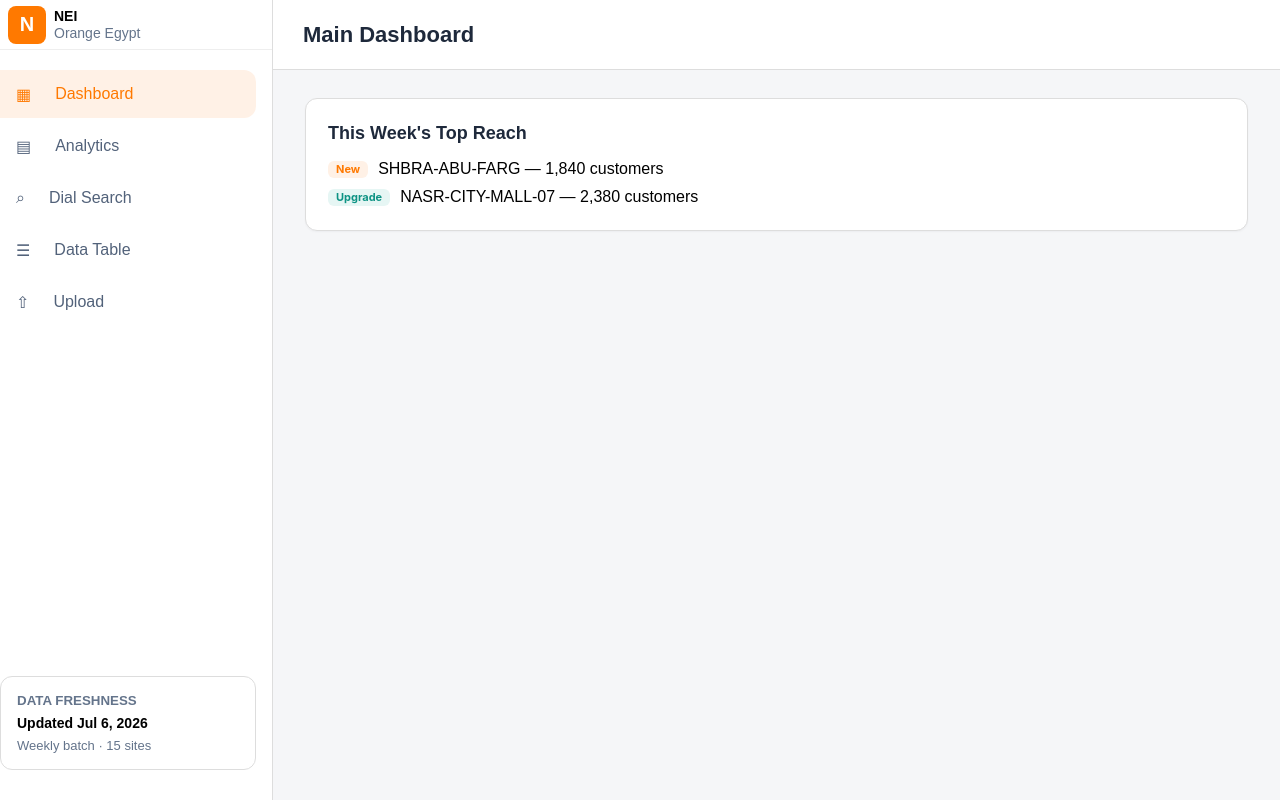
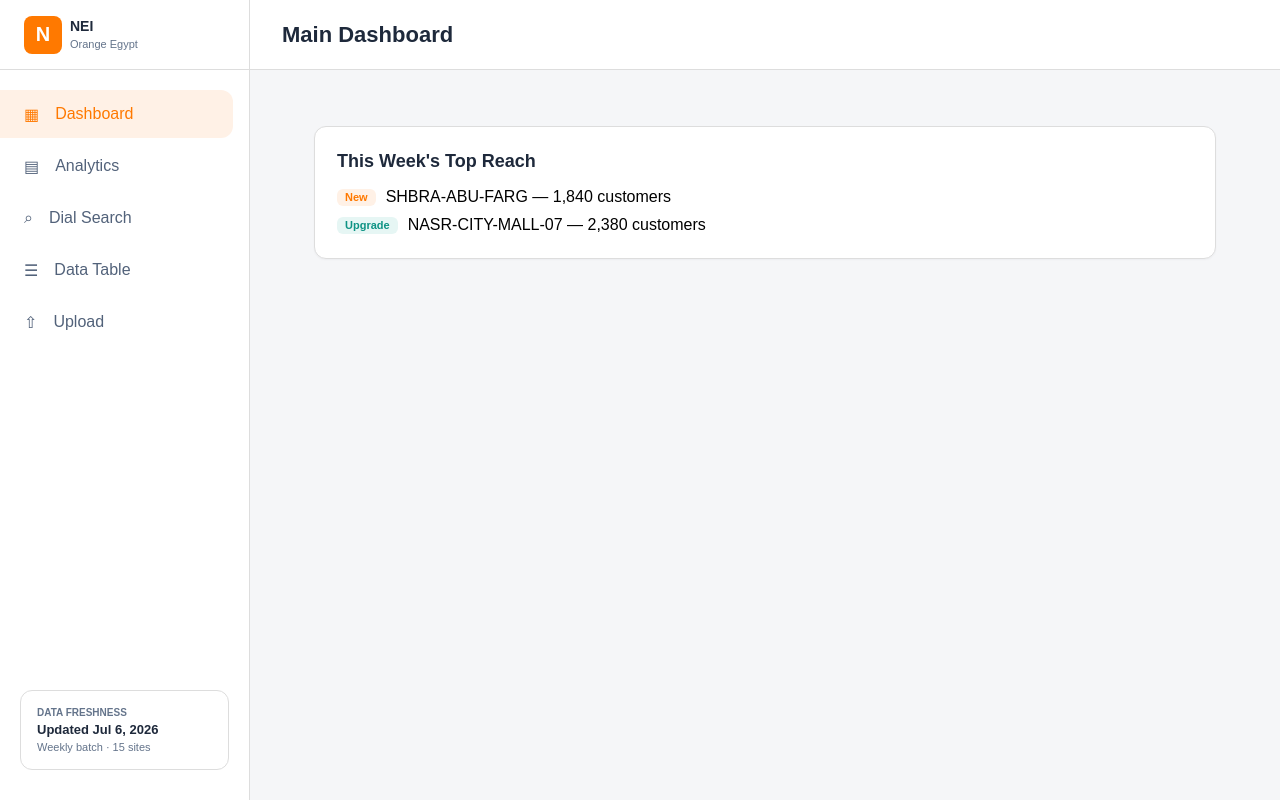
Before and after one commit to ahmedehab2006/orange-frontend, a React (Vite) app: page / in a window 1280 px wide. Built offline with nearby package versions, Linux system fonts and the light colour scheme.

Commit message:
Update components and styling

```diff
--- a/src/App.css
+++ b/src/App.css
@@ -1,10 +1,16 @@
+/* ================== المتغيرات الثابتة ================== */
+:root {
+  --sidebar-width: 250px;
+}
+
+/* ================== الهيكل الخارجي ================== */
 .app-layout {
   display: flex;
   min-height: 100vh;
+  background: var(--color-bg);
 }
 
-/* Sidebar */
-
+/* ================== القائمة الجانبية (Sidebar) ================== */
 .sidebar {
   width: var(--sidebar-width);
   height: 100vh;
@@ -13,17 +19,19 @@
   position: fixed;
   left: 0;
   top: 0;
+  z-index: 100;
+  /* لضمان ظهور القائمة فوق المحتوى */
   display: flex;
   flex-direction: column;
 }
 
 .logo {
-  height: 50px;
+  height: 70px;
   display: flex;
   align-items: center;
   gap: var(--space-sm);
-  padding: 0 var(--space-sm);
-  border-bottom: 1px solid #eee;
+  padding: 0 24px;
+  border-bottom: 1px solid var(--color-border);
 }
 
 .logo-icon {
@@ -41,15 +49,16 @@
 
 .logo h3 {
   font-size: var(--text-base);
+  color: var(--color-text-dark);
+  margin: 0;
 }
 
 .logo span {
   color: var(--color-text-muted);
-  font-size: var(--text-base);
+  font-size: var(--text-xs);
 }
 
-/* Navigation */
-
+/* عناصر القائمة الجانبية */
 .sidebar-nav {
   margin-top: var(--space-md);
 }
@@ -57,13 +66,15 @@
 .sidebar-nav a {
   height: 48px;
   margin: var(--space-xs) var(--space-md) var(--space-xs) 0;
-  padding: 0 var(--space-md);
+  padding: 0 24px;
   display: flex;
   align-items: center;
-  gap: var(--space-lg);
+  gap: var(--space-md);
   text-decoration: none;
   color: var(--color-nav-text);
   border-radius: 0 var(--radius-lg) var(--radius-lg) 0;
+  font-weight: 500;
+  transition: all 0.2s ease;
 }
 
 .sidebar-nav a.active {
@@ -71,59 +82,76 @@
   color: var(--color-orange);
 }
 
-.sidebar-nav a:hover {
-  background: var(--color-orange-bg-light);
+.sidebar-nav a:hover:not(.active) {
+  background: var(--color-grey-bg);
 }
 
-/* Data freshness */
-
+/* كارت الإحصائيات أسفل القائمة */
 .data-freshness {
   margin-top: auto;
   margin-bottom: 30px;
   padding: var(--space-md);
   border: 1px solid var(--color-border);
   border-radius: var(--radius-lg);
-  margin-left: 0;
-  margin-right: var(--space-md);
+  margin-left: 20px;
+  margin-right: 20px;
   display: flex;
   flex-direction: column;
-  gap: 7px;
+  gap: 4px;
+  background: var(--color-white);
 }
 
 .data-freshness small {
   color: var(--color-text-muted);
   font-weight: bold;
+  font-size: 10px;
 }
 
 .data-freshness strong {
-  font-size: var(--text-base);
+  font-size: var(--text-sm);
+  color: var(--color-text-dark);
 }
 
 .data-freshness span {
   color: var(--color-text-muted);
-  font-size: var(--text-sm);
+  font-size: 11px;
 }
 
-/* Main */
-
+/* ================== المنطقة الرئيسية (Main Content) ================== */
 .main-content {
   margin-left: var(--sidebar-width);
+  /* هذا السطر يمنع التداخل مع القائمة الجانبية */
   width: calc(100% - var(--sidebar-width));
+  display: flex;
+  flex-direction: column;
   min-height: 100vh;
 }
 
-/* Header */
-
+/* ================== الهيدر (Header) ================== */
 .header {
   height: 70px;
   background: var(--color-white);
   border-bottom: 1px solid var(--color-border);
   display: flex;
   align-items: center;
-  padding: 0 30px;
+  padding: 0 32px;
+  position: sticky;
+  /* لجعل الهيدر ثابت في الأعلى عند النزول بالصفحة */
+  top: 0;
+  z-index: 50;
 }
 
 .header h1 {
-  font-size: var(--text-xl);
+  font-size: 22px;
+  font-weight: 700;
   color: var(--color-text-dark);
+  margin: 0;
 }
+
+/* ================== غلاف الصفحات (Page Wrapper) ================== */
+.page-wrapper {
+  padding: 28px 32px;
+  /* هذا السطر يضبط مسافات محتوى أي صفحة */
+  flex: 1;
+  width: 100%;
+}
--- a/src/index.css
+++ b/src/index.css
@@ -1,56 +1,38 @@
+/* ================== المتغيرات العامة (Global Variables) ================== */
 :root {
-  /* --- الألوان --- */
   --color-orange: #ff7900;
   --color-orange-bg: #fff1e6;
   --color-orange-bg-light: #fff5ee;
-
   --color-teal: #0e9384;
   --color-teal-bg: #e6f6f4;
-
   --color-red: #f04438;
   --color-red-bg: #fef3f2;
-
   --color-green: #12b76a;
   --color-green-bg: #ecfdf3;
-
   --color-amber: #f79009;
   --color-amber-bg: #fff7ed;
-
   --color-grey-bg: #f2f4f7;
   --color-grey-text: #475467;
-
   --color-text-dark: #1e293b;
   --color-text-muted: #64748b;
   --color-nav-text: #52627a;
-
   --color-border: #ddd;
   --color-bg: #f5f6f8;
   --color-white: #fff;
-
-  /* --- المسافات --- */
   --space-xs: 4px;
   --space-sm: 8px;
   --space-md: 16px;
   --space-lg: 24px;
   --space-xl: 32px;
-
-  /* --- الاستدارة --- */
   --radius-sm: 6px;
   --radius-md: 8px;
   --radius-lg: 12px;
-
-  /* --- أحجام الخطوط --- */
   --text-xs: 11px;
   --text-sm: 13px;
   --text-base: 14px;
   --text-lg: 18px;
   --text-xl: 22px;
-
-  /* --- الظل --- */
   --shadow-card: 0 1px 2px rgba(16, 24, 40, 0.04);
-
-  /* --- مقاسات ثابتة --- */
-  --sidebar-width: 273px;
 }
 
 * {
@@ -64,130 +46,24 @@ body {
   background: var(--color-bg);
 }
 
-/* ========== Layout ========== */
-
-.app-layout {
-  display: flex;
-  min-height: 100vh;
+/* ================== المكونات المشتركة (Shared Components) ================== */
+/* الكروت (Cards) */
+.card {
+  background: var(--color-white);
+  border: 1px solid var(--color-border);
+  border-radius: var(--radius-lg);
+  padding: var(--space-lg) 22px;
+  box-shadow: var(--shadow-card);
 }
 
-.sidebar {
-  width: var(--sidebar-width);
-  height: 100vh;
-  background: var(--color-white);
-  border-right: 1px solid var(--color-border);
-  position: fixed;
-  left: 0;
-  top: 0;
-  display: flex;
-  flex-direction: column;
+.card-title {
+  font-size: var(--text-lg);
+  font-weight: 600;
+  color: var(--color-text-dark);
+  margin-bottom: var(--space-md);
 }
 
-.logo {
-  height: 50px;
-  display: flex;
-  align-items: center;
-  gap: var(--space-sm);
-  padding: 0 var(--space-sm);
-  border-bottom: 1px solid #eee;
-}
-
-.logo-icon {
-  width: 38px;
-  height: 38px;
-  background: var(--color-orange);
-  color: var(--color-white);
-  border-radius: var(--radius-md);
-  display: flex;
-  align-items: center;
-  justify-content: center;
-  font-weight: bold;
-  font-size: 20px;
-}
-
-.logo h3 {
-  font-size: var(--text-base);
-}
-
-.logo span {
-  color: var(--color-text-muted);
-  font-size: var(--text-base);
-}
-
-.sidebar-nav {
-  margin-top: var(--space-md);
-}
-
-.sidebar-nav a {
-  height: 48px;
-  margin: var(--space-xs) var(--space-md) var(--space-xs) 0;
-  padding: 0 var(--space-md);
-  display: flex;
-  align-items: center;
-  gap: var(--space-lg);
-  text-decoration: none;
-  color: var(--color-nav-text);
-  border-radius: 0 var(--radius-lg) var(--radius-lg) 0;
-}
-
-.sidebar-nav a.active {
-  background: var(--color-orange-bg);
-  color: var(--color-orange);
-}
-
-.sidebar-nav a:hover {
-  background: var(--color-orange-bg-light);
-}
-
-.data-freshness {
-  margin-top: auto;
-  margin-bottom: 30px;
-  padding: var(--space-md);
-  border: 1px solid var(--color-border);
-  border-radius: var(--radius-lg);
-  margin-left: 0;
-  margin-right: var(--space-md);
-  display: flex;
-  flex-direction: column;
-  gap: 7px;
-}
-
-.data-freshness small {
-  color: var(--color-text-muted);
-  font-weight: bold;
-}
-
-.data-freshness strong {
-  font-size: var(--text-base);
-}
-
-.data-freshness span {
-  color: var(--color-text-muted);
-  font-size: var(--text-sm);
-}
-
-.main-content {
-  margin-left: var(--sidebar-width);
-  width: calc(100% - var(--sidebar-width));
-  min-height: 100vh;
-}
-
-.header {
-  height: 70px;
-  background: var(--color-white);
-  border-bottom: 1px solid var(--color-border);
-  display: flex;
-  align-items: center;
-  padding: 0 30px;
-}
-
-.header h1 {
-  font-size: var(--text-xl);
-  color: var(--color-text-dark);
-}
-
-/* ========== Badge ========== */
-
+/* العلامات (Badges) */
 .badge {
   display: inline-flex;
   align-items: center;
@@ -196,40 +72,11 @@ body {
   border-radius: var(--radius-sm);
   white-space: nowrap;
   line-height: 1;
-  font-family: 'Inter', Helvetica, Arial, sans-serif;
 }
 
 .badge--pill {
   font-size: var(--text-xs);
   padding: 3px var(--space-sm);
-}
-
-.badge--tag {
-  width: 22px;
-  height: 22px;
-  font-size: var(--text-xs);
-}
-
-.badge--chip {
-  font-size: var(--text-xs);
-  padding: 4px 9px;
-}
-
-.badge--chip-sm {
-  font-size: var(--text-xs);
-  padding: 2px var(--space-sm);
-}
-
-.badge--flag {
-  font-size: var(--text-xs);
-  padding: 3px var(--space-sm);
-  gap: var(--space-xs);
-}
-
-.badge--status {
-  font-size: var(--text-sm);
-  padding: var(--space-sm) var(--space-md);
-  border-radius: var(--radius-md);
 }
 
 .badge--new {
@@ -257,24 +104,98 @@ body {
   color: var(--color-green);
 }
 
-.badge--warning {
-  background: var(--color-amber-bg);
-  color: var(--color-amber);
+/* الأزرار (Buttons) */
+.btn {
+  border-radius: var(--radius-md);
+  padding: 9px 18px;
+  font-size: var(--text-sm);
+  font-weight: 700;
+  cursor: pointer;
+  border: 1px solid transparent;
 }
 
-/* ========== Card ========== */
-
-.card {
+.btn--outline {
   background: var(--color-white);
-  border: 1px solid var(--color-border);
-  border-radius: var(--radius-lg);
-  padding: var(--space-lg) 22px;
-  box-shadow: var(--shadow-card);
+  border-color: var(--color-border);
+  color: var(--color-text-dark);
 }
 
-.card-title {
-  font-size: var(--text-lg);
-  font-weight: 600;
+.btn--outline:hover {
+  background: var(--color-grey-bg);
+}
+
+.btn--primary {
+  background: var(--color-orange);
+  color: var(--color-white);
+}
+
+.btn--primary:hover {
+  background: #e56d00;
+}
+
+/* الفلاتر (Filters) */
+.filter-group {
+  display: flex;
+  flex-direction: column;
+  gap: 6px;
+}
+
+.filter-label {
+  font-size: var(--text-xs);
+  font-weight: 700;
+  color: var(--color-text-muted);
+  letter-spacing: .03em;
+  text-transform: uppercase;
+}
+
+.filter-select {
+  border: 1px solid var(--color-border);
+  border-radius: var(--radius-md);
+  padding: 8px 30px 8px 10px;
+  font-size: var(--text-sm);
   color: var(--color-text-dark);
-  margin-bottom: var(--space-md);
+  background: var(--color-white);
+  min-width: 130px;
+  cursor: pointer;
 }
+
+/* حالات التحميل والخطأ (Loading & Errors) */
+.skeleton-line {
+  background: linear-gradient(90deg, var(--color-grey-bg) 25%, #e5e7eb 37%, var(--color-grey-bg) 63%);
+  background-size: 400% 100%;
+  border-radius: 4px;
+  animation: skeleton-pulse 1.4s ease infinite;
+}
+
+@keyframes skeleton-pulse {
+  0% {
+    background-position: 100% 50%;
+  }
+
+  100% {
+    background-position: 0 50%;
+  }
+}
+
+.error-inline {
+  display: flex;
+  flex-direction: column;
+  align-items: center;
+  gap: 8px;
+  color: var(--color-red);
+  font-size: var(--text-sm);
+  text-align: center;
+}
+
+.error-inline button {
+  display: flex;
+  align-items: center;
+  gap: 6px;
+  border: 1px solid var(--color-border);
+  background: var(--color-white);
+  border-radius: var(--radius-md);
+  padding: 6px 12px;
+  font-size: var(--text-xs);
+  color: var(--color-text-dark);
+  cursor: pointer;
+}
--- a/src/layout/AppLayout.jsx
+++ b/src/layout/AppLayout.jsx
@@ -1,6 +1,7 @@
 import { Outlet, useLocation } from 'react-router-dom';
 import Sidebar from './Sidebar';
 import Header from './Header';
+import '../App.css'; // تأكدي من استدعاء ملف التنسيقات
 
 const PAGE_TITLES = {
     '/': 'Main Dashboard',
@@ -19,7 +20,12 @@ export default function AppLayout() {
             <Sidebar />
             <div className="main-content">
                 <Header title={title} />
-                <Outlet />
+
+                {/* الجزء الجديد اللي هيعمل المسافات المظبوطة للصفحات */}
+                <div className="page-wrapper">
+                    <Outlet />
+                </div>
+
             </div>
         </div>
     );
```
Also changed, not shown: src/routes/api.js (added, +117 -0 lines), src/pages/Dashboard.jsx (indentation only).
